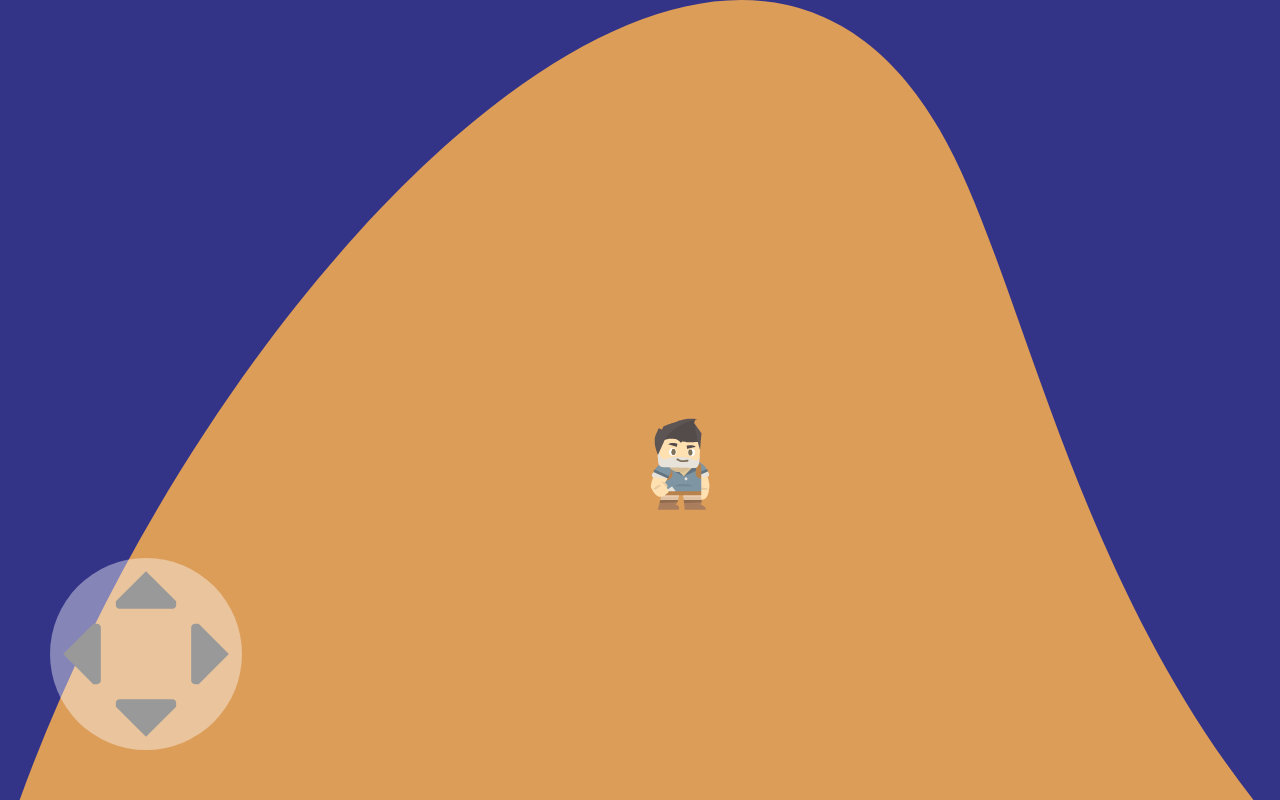
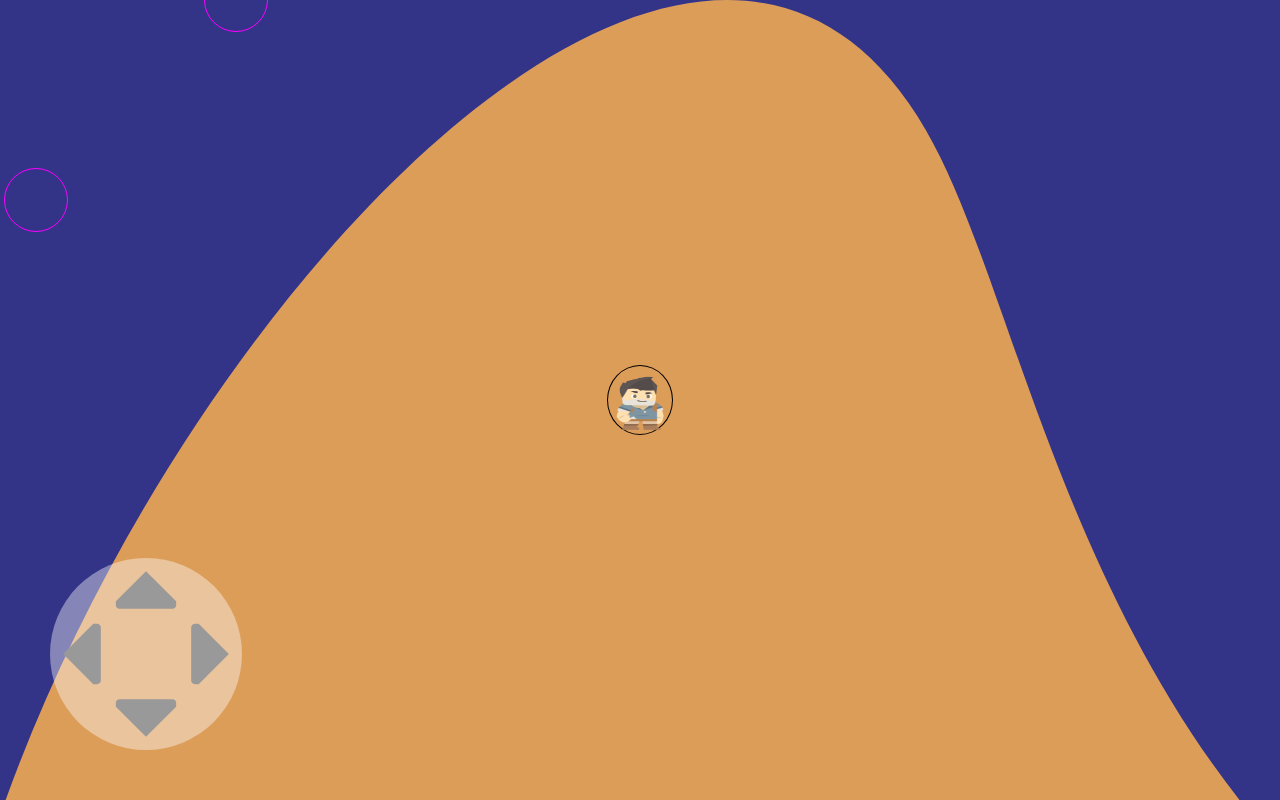
Before and after one commit to darkwave/ggj2020, a website: page public/index.html in a window 1280 px wide. Both pictures are taken after a click on the picture 210 px from the left and 654 px from the top of the page. Drawn offline with Linux system fonts and the light colour scheme.

Commit message:
Broken collision

```diff
--- a/public/game-engine.js
+++ b/public/game-engine.js
@@ -18,12 +18,29 @@ const Game = {
 document.addEventListener("DOMContentLoaded", function() {
   var playerElement = document.querySelector('#background');
 
+  var playerLayer = document.querySelector('#player_layer');
+
+  var playerX = playerLayer.getBoundingClientRect().width / 2;
+  var playerY = playerLayer.getBoundingClientRect().height / 2;
   var move = function(direction) {
     var boundingBox = playerElement.getBoundingClientRect();
     var increment = (direction == 'bottom' || direction == 'right') ? -1 : 1;
     var axis = (direction == 'top' || direction == 'bottom') ? 'y' : 'x';
     var styleDirection = direction == 'left' || direction == 'right' ? 'left' : 'top';
-    playerElement.style[styleDirection] = (boundingBox[axis] + (50 * increment)) + 'px';
+    playerElement.style[styleDirection] = (boundingBox[axis] + (64 * increment)) + 'px';
+
+    var objs = document.querySelectorAll('.objs');
+    objs.forEach(obj => {
+      objPos = obj.getBoundingClientRect()
+      if (Math.abs(playerX - objPos.x) < 32 && Math.abs(playerY - objPos.y) < 32) {
+        obj.style.backgroundColor = 'red'
+      } else {
+        obj.style.backgroundColor = ''
+
+      }
+    })
+
+    //console.log(document.querySelector('#obj').getBoundingClientRect());
 
   }
   document.querySelector('#down').addEventListener('click', () => {
@@ -42,4 +59,16 @@ document.addEventListener("DOMContentLoaded", function() {
     move('right')
   })
 
+  document.addEventListener('keyup', function(event) {
+    if (event.keyCode == 38) {
+      move('top');
+    } else if (event.keyCode == 40) {
+      move('bottom');
+    } else if (event.keyCode == 39) {
+      move('right');
+    } else if (event.keyCode == 37) {
+      move('left');
+    }
+  })
+
 })
--- a/public/index.html
+++ b/public/index.html
@@ -64,18 +64,31 @@
       grid-area: left;
       transform: rotate(270deg);
     }
+
+    .objs {
+      transform: translate(-50%, -50%);
+      position: absolute;
+      width: 64px;
+      height: 64px;
+      border: 1px solid magenta;
+      border-radius: 50%;
+    }
   </style>
 </head>
 
 <body>
   <div class="layer" style="background-color: #338">
 
-    <div id="background" style="position: absolute"><img src="assets/island.svg" alt=""></div>
+    <div id="background" style="position: absolute">
+      <img src="assets/island.svg" alt="">
+      <div class="objs" style="top: 0px; left: 300px;"></div>
+      <div class="objs" style="top: 200px; left: 100px;"></div>
+    </div>
 
   </div>
-  <div class="layer">
+  <div class="layer" id="player_layer">
 
-    <div id="player" style="left: 50%; top: 50%"><img src="assets/adventurer_stand.png" alt=""></div>
+    <div id="player" style="transform: translate(-50%, -50%); border-radius: 50%; border: 1px solid; left: 50%; top: 50%"><img style="width: 64px; height: 64px" src="assets/adventurer_stand.png" alt=""></div>
 
   </div>
   <div class="layer">
```
